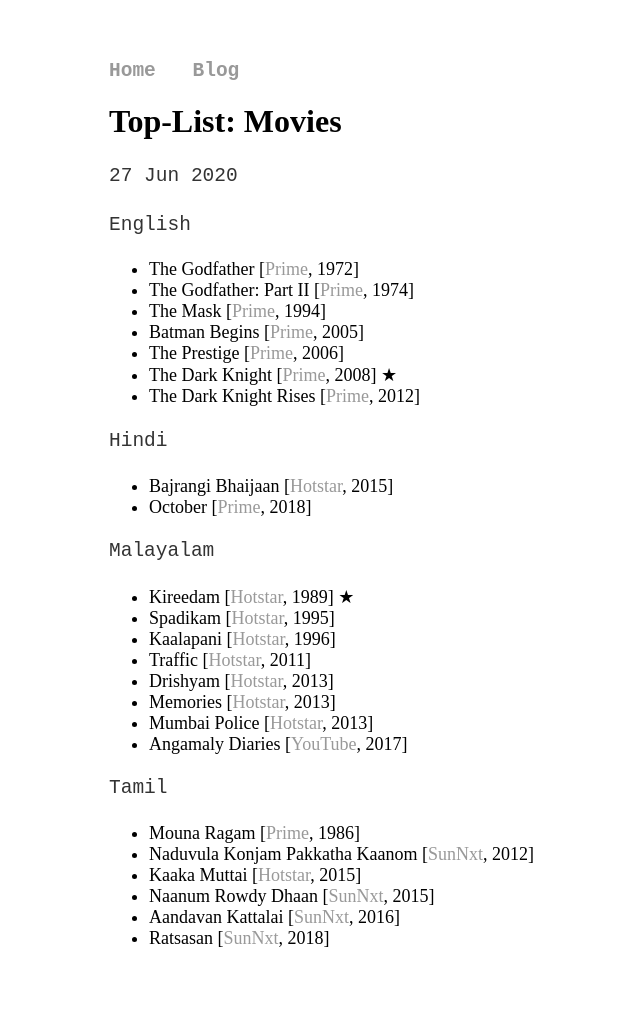
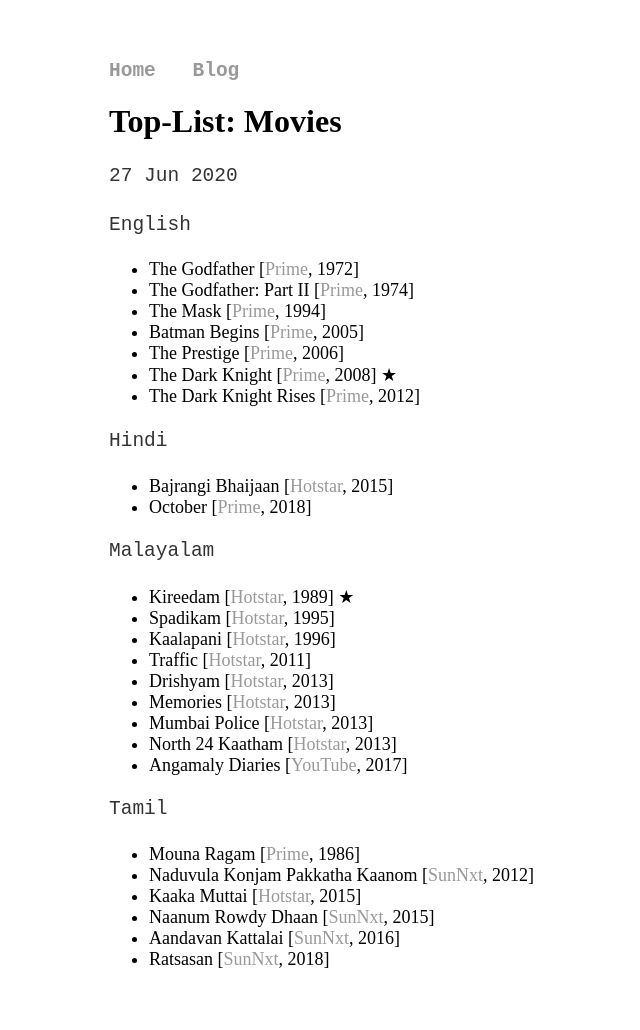
Before and after one commit to joe019/joe019.github.io, a Jekyll site: the page built from _posts/2020-06-27-movies.md, in a window 1280 px wide. Shown: the whole page, without its empty margins (51-691 px from the left). Built offline with Jekyll 4.4.1, drawn with Linux system fonts in a browser that asks for light colours; before the commit the page ends 1009 px from its top, so only the background shows below that.

Commit message:
Added "North 24 Kaatham"

```diff
--- a/_posts/2020-06-27-movies.md
+++ b/_posts/2020-06-27-movies.md
@@ -25,6 +25,7 @@
 * Drishyam [[Hotstar](https://www.hotstar.com/in/movies/drishyam/1000051783), 2013]
 * Memories [[Hotstar](https://www.hotstar.com/in/movies/memories/1000080775), 2013]
 * Mumbai Police [[Hotstar](https://www.hotstar.com/in/movies/mumbai-police/1000081082), 2013]
+* North 24 Kaatham [[Hotstar](https://www.hotstar.com/in/movies/north-24-katham/1000158442), 2013]
 * Angamaly Diaries [[YouTube](https://www.youtube.com/watch?v=9mRG1GVxtkY), 2017]
 
 Tamil
```
